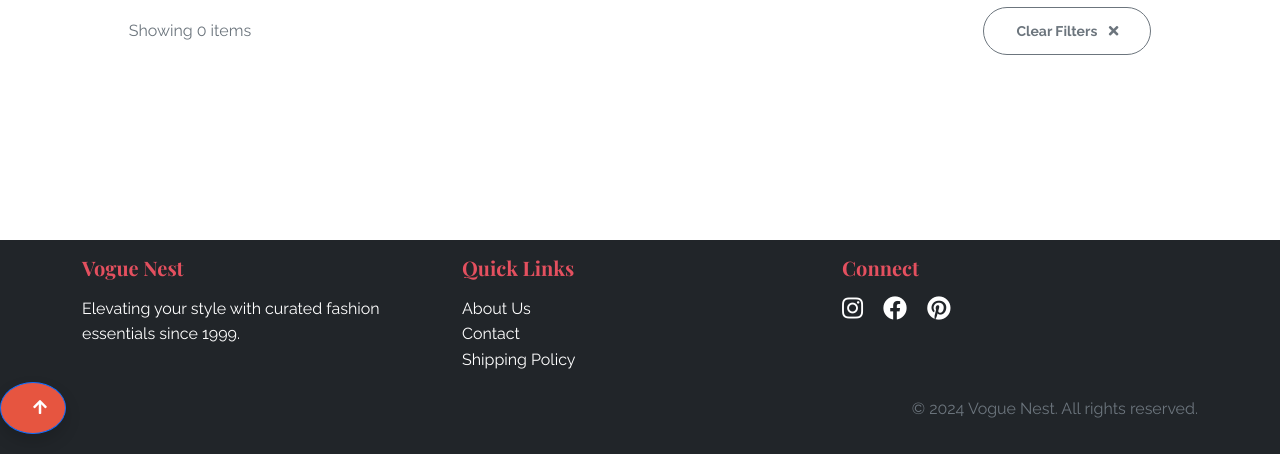
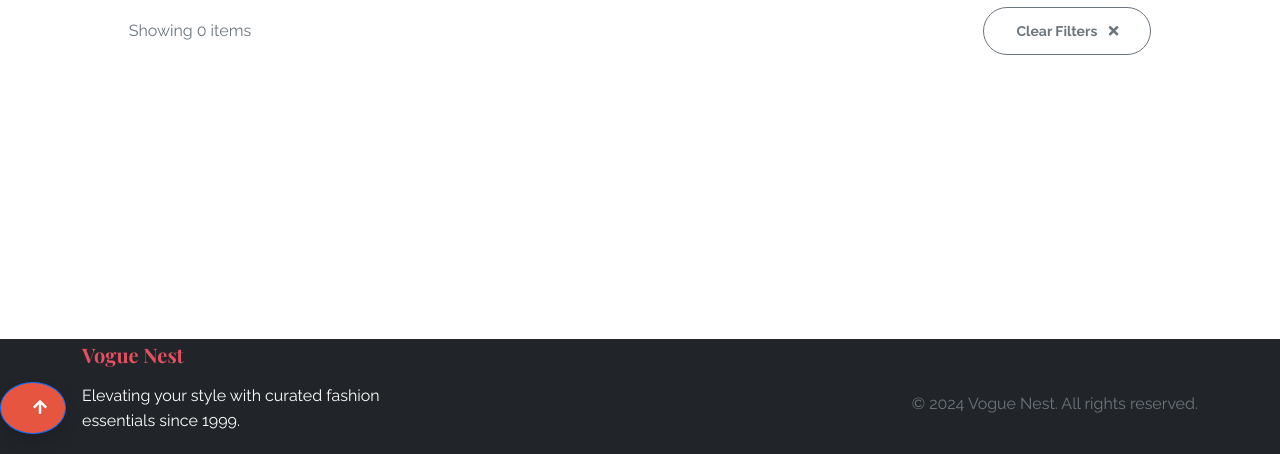
Before and after one commit to Jawahir01/VogueNest, a Django app: page /products/ in a window 1280 px wide. Shown: the part 346-800 px from the top of the page. Run offline with Django 3.2, Linux system fonts and the light colour scheme; the visitor is signed in with stand-in values (Sample User, id 1); data that the repository does not hold is empty; parts of the project's set-up code (start-up, migrations or seed data) failed here and were passed over; some libraries are stand-ins or nearby versions.

Commit message:
Restyle footer

```diff
--- a/templates/base.html
+++ b/templates/base.html
@@ -109,34 +109,19 @@
 
     <!-- Footer -->
     <footer class="bg-dark text-white mt-4">
-        <div class="container-lg py-2 py-md-3 text-center text-md-start">
+        <div class="container-lg py-1 py-md-1 text-center text-md-start">
             <div class="row flex-grow-1 justify-content-between">
                 <div class="col-md-4">
                     <h5 class="fw-bold mb-3">Vogue Nest</h5>
                     <p>Elevating your style with curated fashion essentials since 1999.</p>
                 </div>
-                <div class="col-md-4">
-                    <h5 class="fw-bold mb-3">Quick Links</h5>
-                    <ul class="list-unstyled">
-                        <li><a href="#" class="text-white text-decoration-none">About Us</a></li>
-                        <li><a href="#" class="text-white text-decoration-none">Contact</a></li>
-                        <li><a href="#" class="text-white text-decoration-none">Shipping Policy</a></li>
-                    </ul>
-                </div>
-                <div class="col-md-4">
-                    <h5 class="fw-bold mb-3">Connect</h5>
-                    <div class="social-links">
-                        <a href="#" class="text-white me-3"><i class="fab fa-instagram"></i></a>
-                        <a href="#" class="text-white me-3"><i class="fab fa-facebook"></i></a>
-                        <a href="#" class="text-white me-3"><i class="fab fa-pinterest"></i></a>
-                    </div>
+                <div class="col-md-8">
+                    <p class="copyright mt-5 text-muted text-center text-md-end">
+                        &copy; 2024 Vogue Nest. All rights reserved.
+                    </p>
                 </div>
             </div>
-            <div class="col-12 mt-2 ">
-                <div class="copyright text-muted text-center text-md-end mt-4 mt-md-0">
-                    <p>&copy; 2024 Vogue Nest. All rights reserved.</p>
-                </div>
-            </div>
+
         </div>
     </footer>
 
```
